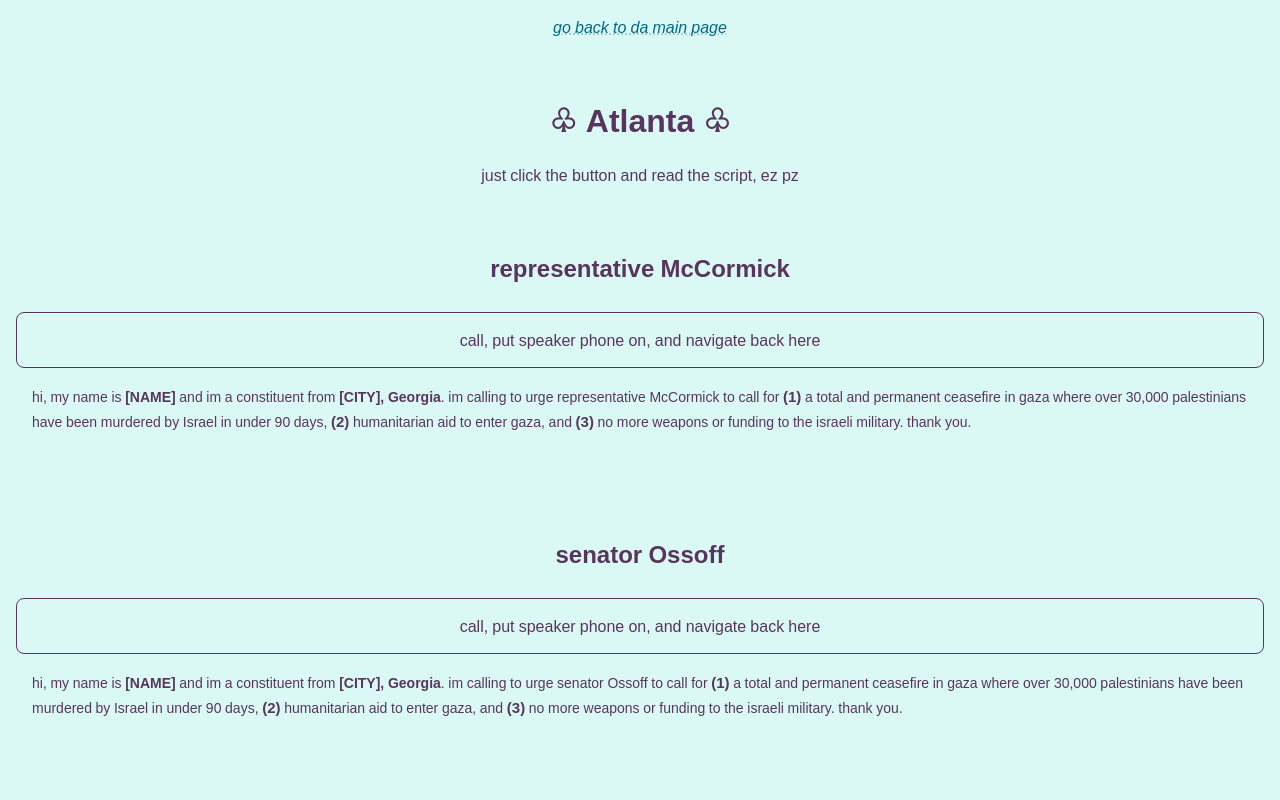
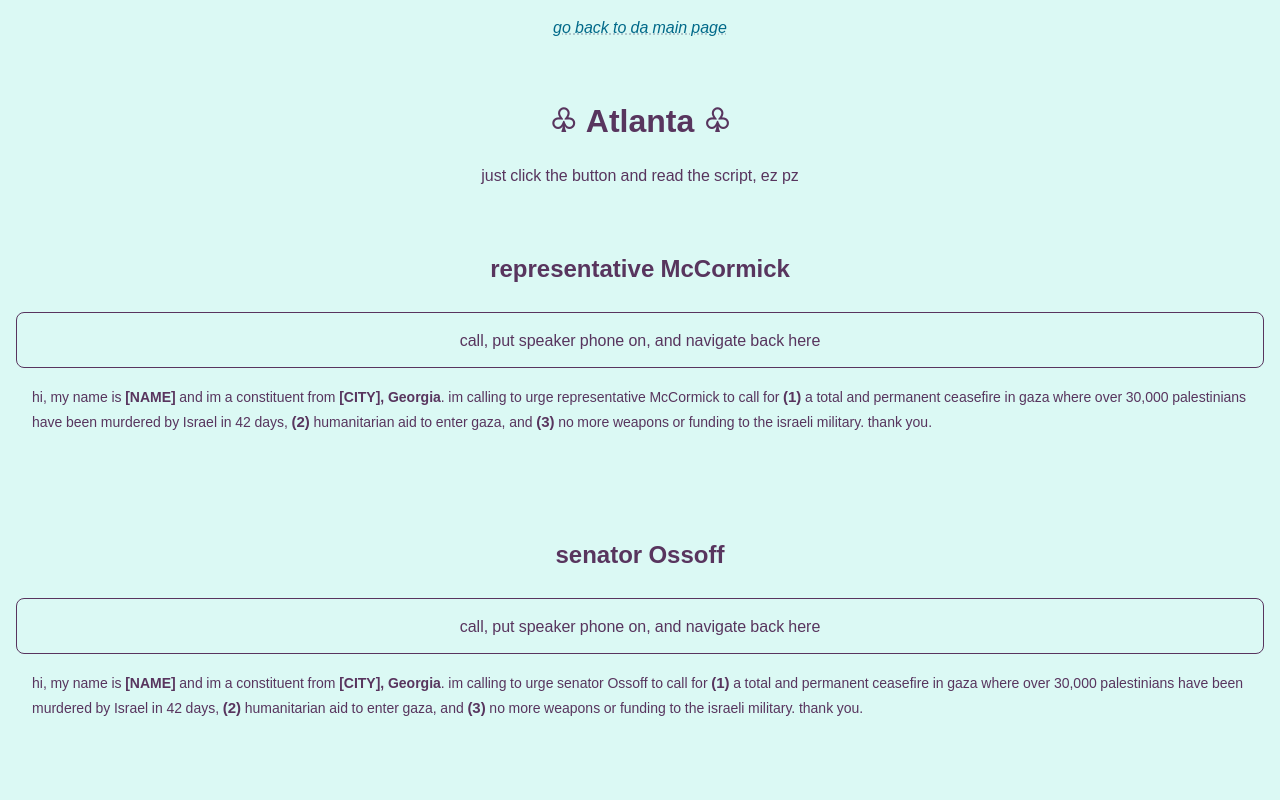
Before and after one commit to nishatfiroj/call-your-reps, a Next.js app: page /loc/metro-atlanta in a window 1280 px wide. Shown: the top 800 px of the page. Built offline with nearby package versions, Linux system fonts and the light colour scheme.

Commit message:
update script with accurate counter of days since nakba 2 start

```diff
--- a/src/app/helpers.tsx
+++ b/src/app/helpers.tsx
@@ -3,3 +3,10 @@ export const createFaxCopy = (name: string, rep: string) => {
 This is a genocide of Palestinian people in Gaza. As your office was recently informed by the Center for Constitutional Rights, there is potential legal liability for aiding and abetting genocide through congressional acts. In a new lawsuit, Palestinians are suing President Biden for complicity in genocide. The Senator must take action now to stop genocide and end all U.S. complicity in Israel's violence.
 Lastly, I want to call on you as a staffer who works in the Representative's office. Please refuse to be complicit in genocide, and do everything in your power to advocate for a ceasefire. That includes organizing, such as the recent walkout of over 100 staffers. Will you take action to stop the killing?`
 }
+
+export const getDaysSince = () => {
+  const nakbaStart = new Date("10/07/2023")
+  const today = new Date()
+  const timeSince = today.getTime() - nakbaStart.getTime()
+  return Math.floor(timeSince / (1000 * 3600 * 24))
+}
--- a/src/components/Script.tsx
+++ b/src/components/Script.tsx
@@ -1,5 +1,6 @@
 import React from "react"
 import styled from "styled-components"
+import { getDaysSince } from "@/app/helpers"
 
 const ScriptContainer = styled.p`
   padding: 1rem;
@@ -21,13 +22,14 @@ export function Script({
   rep: string
   senator?: boolean
 }) {
+  const daysSince = getDaysSince()
   return (
     <ScriptContainer>
       hi, my name is <b>[NAME]</b> and im a constituent from{" "}
       <b>[CITY], {loc}</b>. im calling to urge{" "}
       {senator ? "senator" : "representative"} {rep} to call for{" "}
       <Number>(1)</Number> a total and permanent ceasefire in gaza where over
-      30,000 palestinians have been murdered by Israel in under 90 days,{" "}
+      30,000 palestinians have been murdered by Israel in {daysSince} days,{" "}
       <Number>(2)</Number> humanitarian aid to enter gaza, and{" "}
       <Number>(3)</Number> no more weapons or funding to the israeli military.
       thank you.
```
